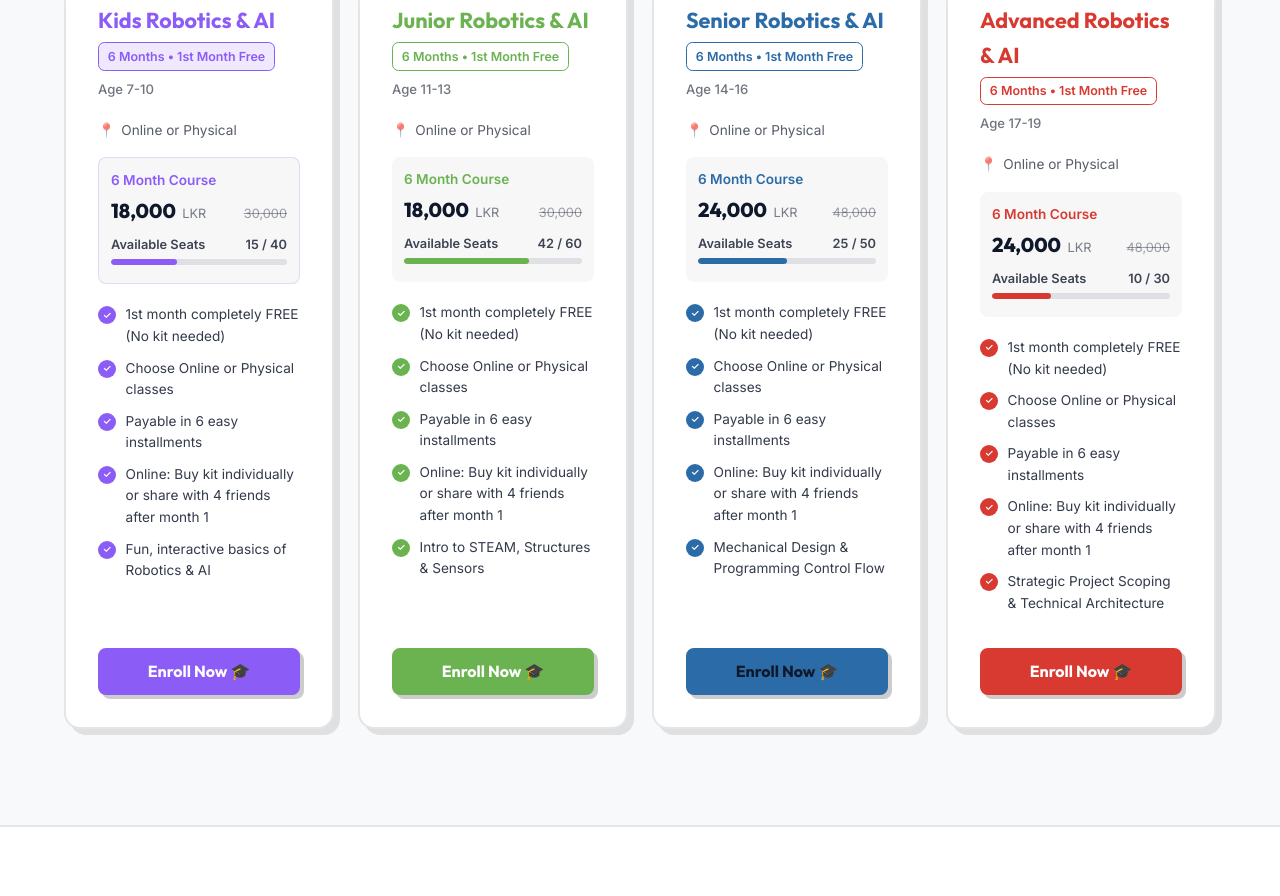
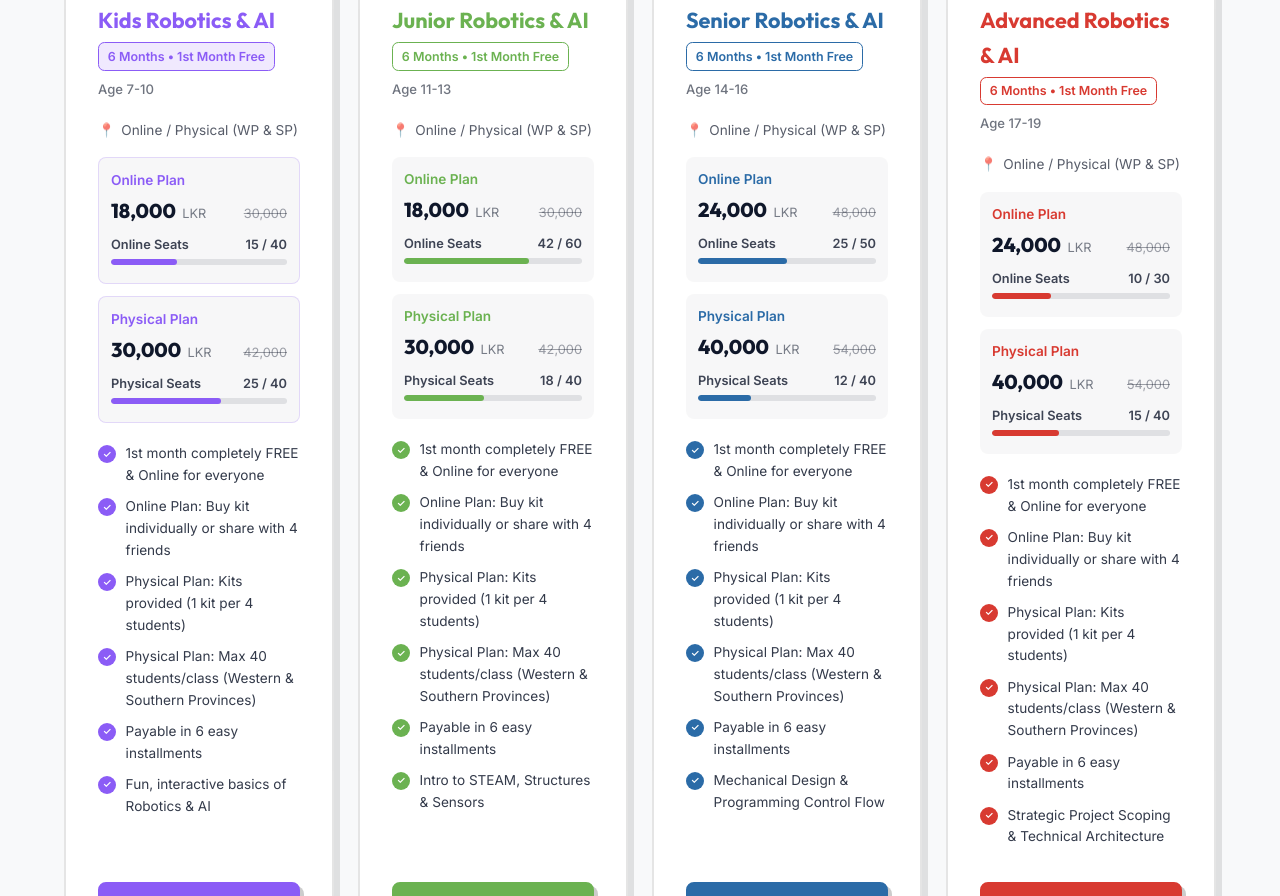
Before and after one commit to Himal-Gunawardhana/RobotSticks, a React (Vite) app: page / in a window 1280 px wide. Shown: the part 3040-3936 px from the top of the page. Built offline with nearby package versions, Linux system fonts and the light colour scheme.

Commit message:
Update physical class pricing, locations, and kit provisions

```diff
--- a/src/components/Packages.jsx
+++ b/src/components/Packages.jsx
@@ -7,26 +7,36 @@ const packages = [
     name: 'Kids Robotics & AI',
     tagline: '6 Months • 1st Month Free',
     grade: 'Age 7-10',
-    location: 'Online or Physical',
+    location: 'Online / Physical (WP & SP)',
     color: '#8b5cf6',
     emoji: '🧸',
     badge: '🚀 NEW ENTRY',
     pricingOptions: [
       {
-        type: '6 Month Course',
+        type: 'Online Plan',
         original: '30,000',
         discounted: '18,000',
         unit: 'LKR',
         seatsMax: 40,
         seatsTaken: 15,
-        seatLabel: 'Available Seats'
+        seatLabel: 'Online Seats'
+      },
+      {
+        type: 'Physical Plan',
+        original: '42,000',
+        discounted: '30,000',
+        unit: 'LKR',
+        seatsMax: 40,
+        seatsTaken: 25,
+        seatLabel: 'Physical Seats'
       }
     ],
     features: [
-      '1st month completely FREE (No kit needed)',
-      'Choose Online or Physical classes',
+      '1st month completely FREE & Online for everyone',
+      'Online Plan: Buy kit individually or share with 4 friends',
+      'Physical Plan: Kits provided (1 kit per 4 students)',
+      'Physical Plan: Max 40 students/class (Western & Southern Provinces)',
       'Payable in 6 easy installments',
-      'Online: Buy kit individually or share with 4 friends after month 1',
       'Fun, interactive basics of Robotics & AI'
     ],
   },
@@ -35,26 +45,36 @@ const packages = [
     name: 'Junior Robotics & AI',
     tagline: '6 Months • 1st Month Free',
     grade: 'Age 11-13',
-    location: 'Online or Physical',
+    location: 'Online / Physical (WP & SP)',
     color: 'var(--stickem-green)',
     emoji: '🌱',
     popular: true,
     pricingOptions: [
       {
-        type: '6 Month Course',
+        type: 'Online Plan',
         original: '30,000',
         discounted: '18,000',
         unit: 'LKR',
         seatsMax: 60,
         seatsTaken: 42,
-        seatLabel: 'Available Seats'
+        seatLabel: 'Online Seats'
+      },
+      {
+        type: 'Physical Plan',
+        original: '42,000',
+        discounted: '30,000',
+        unit: 'LKR',
+        seatsMax: 40,
+        seatsTaken: 18,
+        seatLabel: 'Physical Seats'
       }
     ],
     features: [
-      '1st month completely FREE (No kit needed)',
-      'Choose Online or Physical classes',
+      '1st month completely FREE & Online for everyone',
+      'Online Plan: Buy kit individually or share with 4 friends',
+      'Physical Plan: Kits provided (1 kit per 4 students)',
+      'Physical Plan: Max 40 students/class (Western & Southern Provinces)',
       'Payable in 6 easy installments',
-      'Online: Buy kit individually or share with 4 friends after month 1',
       'Intro to STEAM, Structures & Sensors'
     ],
   },
@@ -63,25 +83,35 @@ const packages = [
     name: 'Senior Robotics & AI',
     tagline: '6 Months • 1st Month Free',
     grade: 'Age 14-16',
-    location: 'Online or Physical',
+    location: 'Online / Physical (WP & SP)',
     color: 'var(--stickem-blue)',
     emoji: '⚙️',
     pricingOptions: [
       {
-        type: '6 Month Course',
+        type: 'Online Plan',
         original: '48,000',
         discounted: '24,000',
         unit: 'LKR',
         seatsMax: 50,
         seatsTaken: 25,
-        seatLabel: 'Available Seats'
+        seatLabel: 'Online Seats'
+      },
+      {
+        type: 'Physical Plan',
+        original: '54,000',
+        discounted: '40,000',
+        unit: 'LKR',
+        seatsMax: 40,
+        seatsTaken: 12,
+        seatLabel: 'Physical Seats'
       }
     ],
     features: [
-      '1st month completely FREE (No kit needed)',
-      'Choose Online or Physical classes',
+      '1st month completely FREE & Online for everyone',
+      'Online Plan: Buy kit individually or share with 4 friends',
+      'Physical Plan: Kits provided (1 kit per 4 students)',
+      'Physical Plan: Max 40 students/class (Western & Southern Provinces)',
       'Payable in 6 easy installments',
-      'Online: Buy kit individually or share with 4 friends after month 1',
       'Mechanical Design & Programming Control Flow'
     ],
   },
@@ -90,25 +120,35 @@ const packages = [
     name: 'Advanced Robotics & AI',
     tagline: '6 Months • 1st Month Free',
     grade: 'Age 17-19',
-    location: 'Online or Physical',
+    location: 'Online / Physical (WP & SP)',
     color: 'var(--stickem-red)',
     emoji: '🚀',
     pricingOptions: [
       {
-        type: '6 Month Course',
+        type: 'Online Plan',
         original: '48,000',
         discounted: '24,000',
         unit: 'LKR',
         seatsMax: 30,
         seatsTaken: 10,
-        seatLabel: 'Available Seats'
+        seatLabel: 'Online Seats'
+      },
+      {
+        type: 'Physical Plan',
+        original: '54,000',
+        discounted: '40,000',
+        unit: 'LKR',
+        seatsMax: 40,
+        seatsTaken: 15,
+        seatLabel: 'Physical Seats'
       }
     ],
     features: [
-      '1st month completely FREE (No kit needed)',
-      'Choose Online or Physical classes',
+      '1st month completely FREE & Online for everyone',
+      'Online Plan: Buy kit individually or share with 4 friends',
+      'Physical Plan: Kits provided (1 kit per 4 students)',
+      'Physical Plan: Max 40 students/class (Western & Southern Provinces)',
       'Payable in 6 easy installments',
-      'Online: Buy kit individually or share with 4 friends after month 1',
       'Strategic Project Scoping & Technical Architecture'
     ],
   }
```
